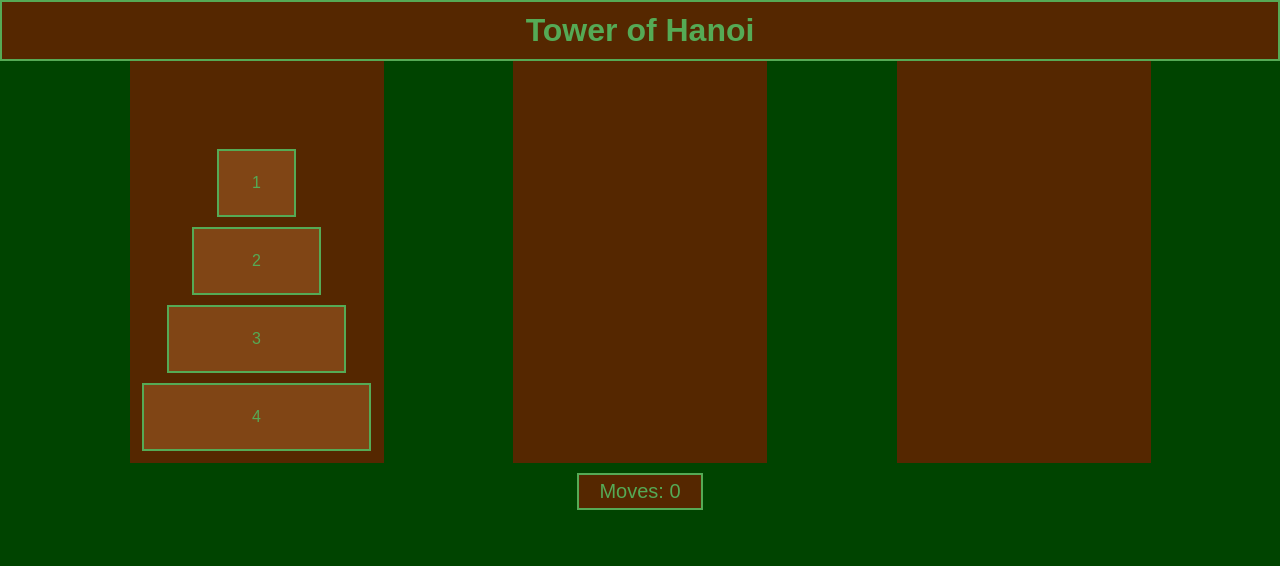
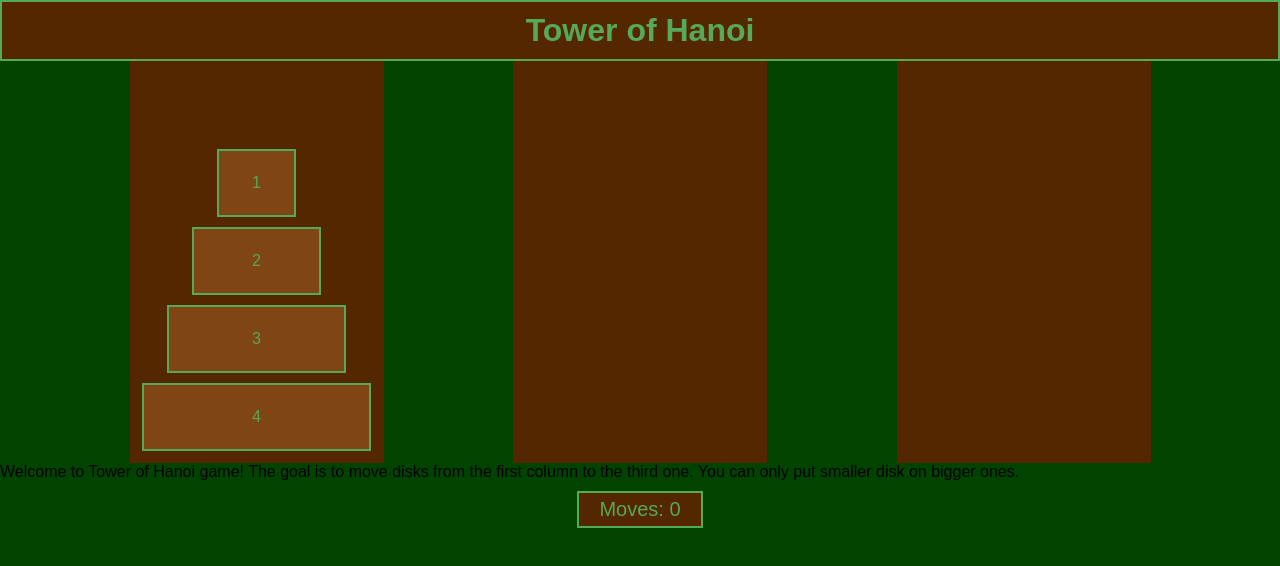
Before and after one commit to JakubKus/tower-of-hanoi, a React (Create React App) app: page / in a window 1280 px wide. Shown: the top 566 px of the page. Built offline with nearby package versions, Linux system fonts and the light colour scheme.

Commit message:
implemented closePopup, showPopupVictory actions...
* implemented reducer popup
* added popup with rules and victory which closes itself onclick
* called showPopupVictory when first and second columns are empty

```diff
--- a/src/App.jsx
+++ b/src/App.jsx
@@ -1,14 +1,17 @@
 import React from 'react';
 import { connect } from 'react-redux';
 import {
+  closePopup,
   selectColumn,
   incrementMovesCounter,
   didWrongMove,
   resetGame,
+  showPopupVictory,
 } from './actions';
 import './app.scss';
 
 const App = ({
+  popup,
   columns,
   selectedColumn,
   movesNumber,
@@ -49,6 +52,10 @@ const App = ({
         props.didWrongMove(false);
         const disk = fromColumn.shift();
         toColumn.unshift(disk);
+
+        if (columns[0].length === 0 && columns[1].length === 0) {
+          props.showPopupVictory();
+        }
       }
 
       props.selectColumn(-1);
@@ -73,6 +80,9 @@ const App = ({
           </div>
         ))}
       </main>
+      <div className={`popup ${popup ? 'on' : 'off'}`}>
+        <span className="text" onClick={props.closePopup}>{popup}</span>
+      </div>
       <div className="movesCounter infoBox">{`Moves: ${movesNumber}`}</div>
       <div
         className={`wrongMove infoBox ${wrongMoveStatus ? 'on' : 'off'}`}
@@ -84,6 +94,7 @@ const App = ({
 };
 
 const mapStateToProps = state => ({
+  popup: state.popup,
   columns: state.columns,
   selectedColumn: state.selectedColumn,
   movesNumber: state.movesNumber,
@@ -91,10 +102,12 @@ const mapStateToProps = state => ({
 });
 
 const mapDispatchToProps = {
+  closePopup,
   selectColumn,
   incrementMovesCounter,
   didWrongMove,
   resetGame,
+  showPopupVictory,
 };
 
 export default connect(mapStateToProps, mapDispatchToProps)(App);
```
